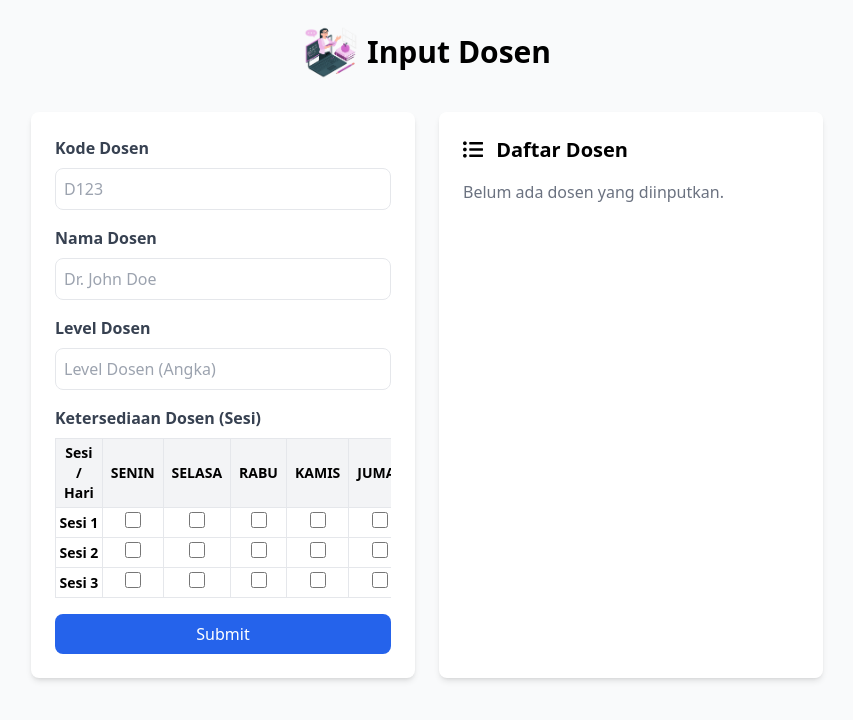
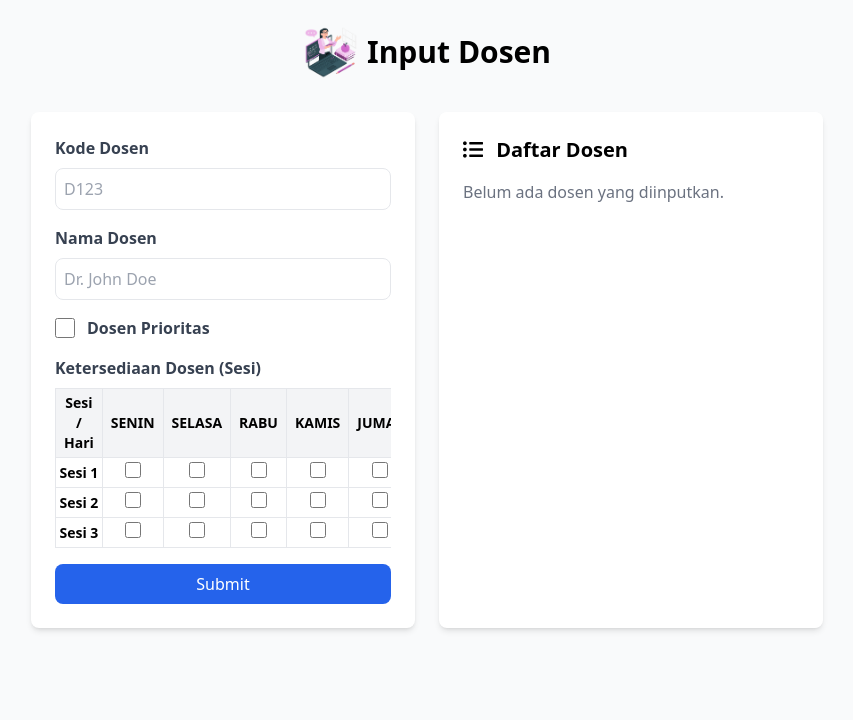
Before and after one commit to dzakiruw/calendar-dti, a Nuxt app: page /dosen in a window 1280 px wide. Shown: the top 720 px of the page, without its empty margins (213-1066 px from the left). Built offline with nearby package versions, Linux system fonts and the light colour scheme.

Commit message:
updateFormDosen

```diff
--- a/pages/dosen.vue
+++ b/pages/dosen.vue
@@ -26,11 +26,9 @@
           <input v-model="namaDosen" type="text" class="w-full mt-2 p-2 border rounded-lg" placeholder="Dr. John Doe" required />
         </div>
 
-        <div class="mb-4">
-          <label class="block text-gray-700 font-semibold">Level Dosen</label>
-          <!-- Input for level with restriction to only 1 digit -->
-          <input v-model="levelDosen" type="number" class="w-full mt-2 p-2 border rounded-lg" placeholder="Level Dosen (Angka)" required
-                 :max="9" :min="0" maxlength="1" @input="limitLevelInput" />
+        <div class="mb-4 flex items-center">
+          <input id="prioritas" v-model="isPrioritas" type="checkbox" class="w-5 h-5 text-blue-600 border-gray-300 rounded mr-3">
+          <label for="prioritas" class="text-gray-700 font-semibold">Dosen Prioritas</label>
         </div>
 
         <!-- Ketersediaan Dosen -->
@@ -88,13 +86,25 @@
             :key="index"
             class="bg-gray-100 p-4 rounded-lg flex justify-between items-center"
           >
-            <div>
-              <p class="font-bold text-base">{{ dosen.dosen_nama }}<br /><span class="text-sm font-normal">{{ dosen.dosen_kode }}</span></p>
-              <p class="text-sm text-gray-600 mt-1">
-                <span class="font-bold">Level:</span> {{ dosen.dosen_level }}<br />
-                <span class="font-bold">Ketersediaan:</span>
+          <div>
+            <p class="font-bold text-base">
+              {{ dosen.dosen_nama }}
+              <br />
+              <span class="text-sm font-normal text-gray-600">{{ dosen.dosen_kode }}</span>
+            </p>
+
+            <div class="text-sm text-gray-600 mt-2 space-y-1">
+              <p><span class="font-bold">Level:</span> {{ dosen.dosen_level }}</p>
+              <p>
+                <span class="font-bold">Prioritas:</span>
+                <span
+                  :class="dosen.dosen_prioritas ? 'text-green-600 font-semibold' : 'text-red-600 font-semibold'"
+                >
+                  {{ dosen.dosen_prioritas ? 'Prioritas' : 'Biasa' }}
+                </span>
               </p>
-              <ul class="text-sm text-gray-600 list-disc ml-5 mt-1 space-y-0.5">
+              <p><span class="font-bold">Ketersediaan:</span></p>
+              <ul class="list-disc ml-5 space-y-0.5">
                 <li
                   v-for="(result, sesiIndex) in getGroupedSessions(dosen.jadwal_dosen)"
                   :key="sesiIndex"
@@ -109,6 +119,7 @@
                 </li>
               </ul>
             </div>
+          </div>
 
             <div class="flex flex-col space-y-2 ml-4">
               <button @click="editDosen(index)" class="text-gray-600 hover:text-gray-900" title="Edit">
@@ -134,7 +145,7 @@ const sesiList = ['SATU', 'DUA', 'TIGA']; // Sesi sesuai dengan API
 
 const kodeDosen = ref('');
 const namaDosen = ref('');
-const levelDosen = ref('');
+const isPrioritas = ref(false);
 const ketersediaan = ref([...Array(3)].map(() => Array(5).fill(false))); // Menyimpan ketersediaan dosen
 
 const dosenList = ref([]);
@@ -209,7 +220,7 @@ const submitDosen = async () => {
   const newDosen = {
     dosen_kode: kodeDosen.value,
     dosen_nama: namaDosen.value,
-    dosen_level: levelDosen.value,
+    dosen_prioritas: isPrioritas.value,
     kesediaan: formatKetersediaan(ketersediaan.value),
   };
 
@@ -272,7 +283,7 @@ const fetchDosenList = async () => {
 const resetForm = () => {
   kodeDosen.value = '';
   namaDosen.value = '';
-  levelDosen.value = '';
+  isPrioritas.value = false;
   ketersediaan.value = [...Array(3)].map(() => Array(5).fill(false));
 };
 
@@ -280,7 +291,7 @@ const editDosen = (index) => {
   const dosen = dosenList.value[index];
   kodeDosen.value = dosen.dosen_kode;
   namaDosen.value = dosen.dosen_nama;
-  levelDosen.value = dosen.dosen_level;
+  isPrioritas.value = dosen.dosen_prioritas || false;
   ketersediaan.value = [...Array(3)].map(() => Array(5).fill(false));
 
   // Load kesediaan into checkboxes
```
